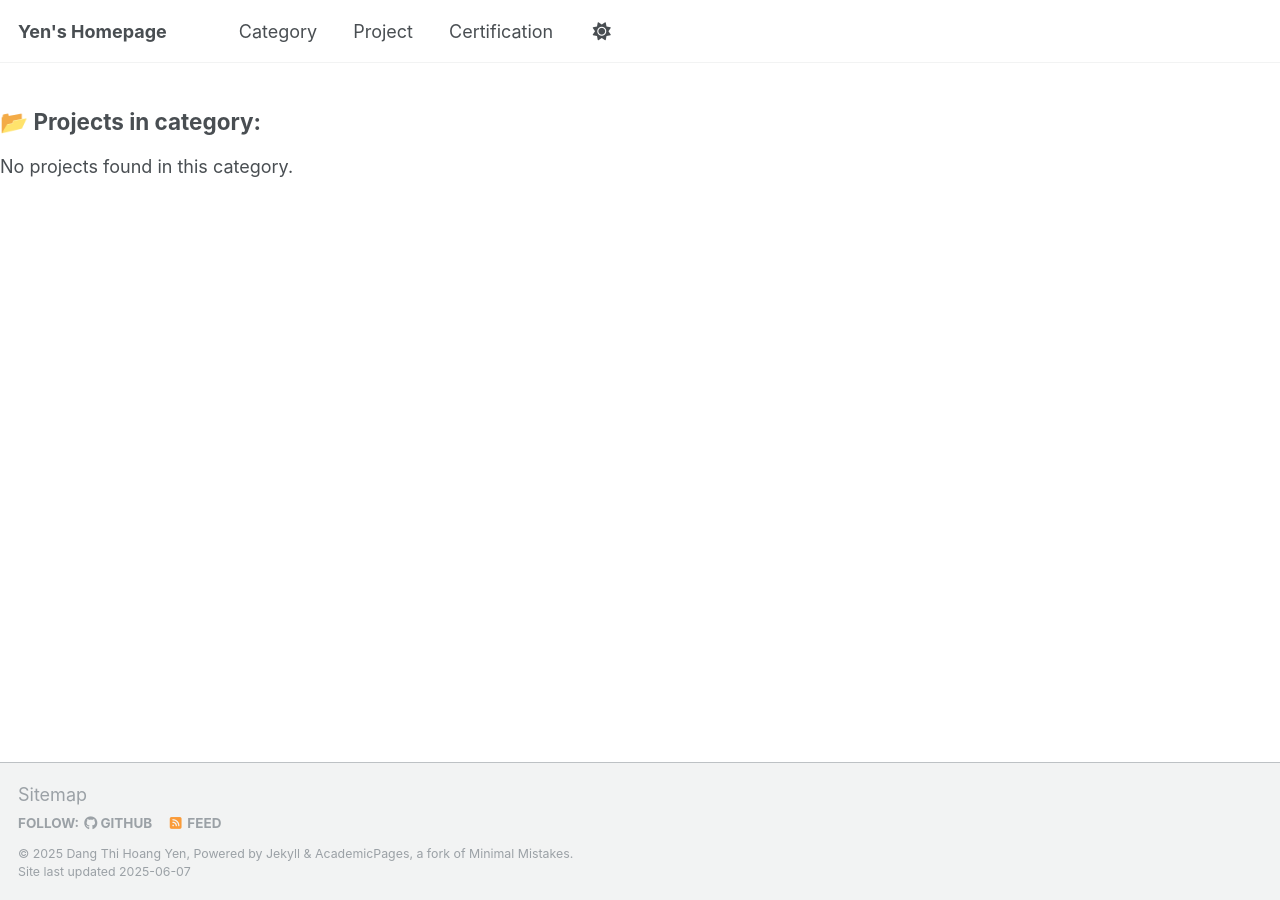
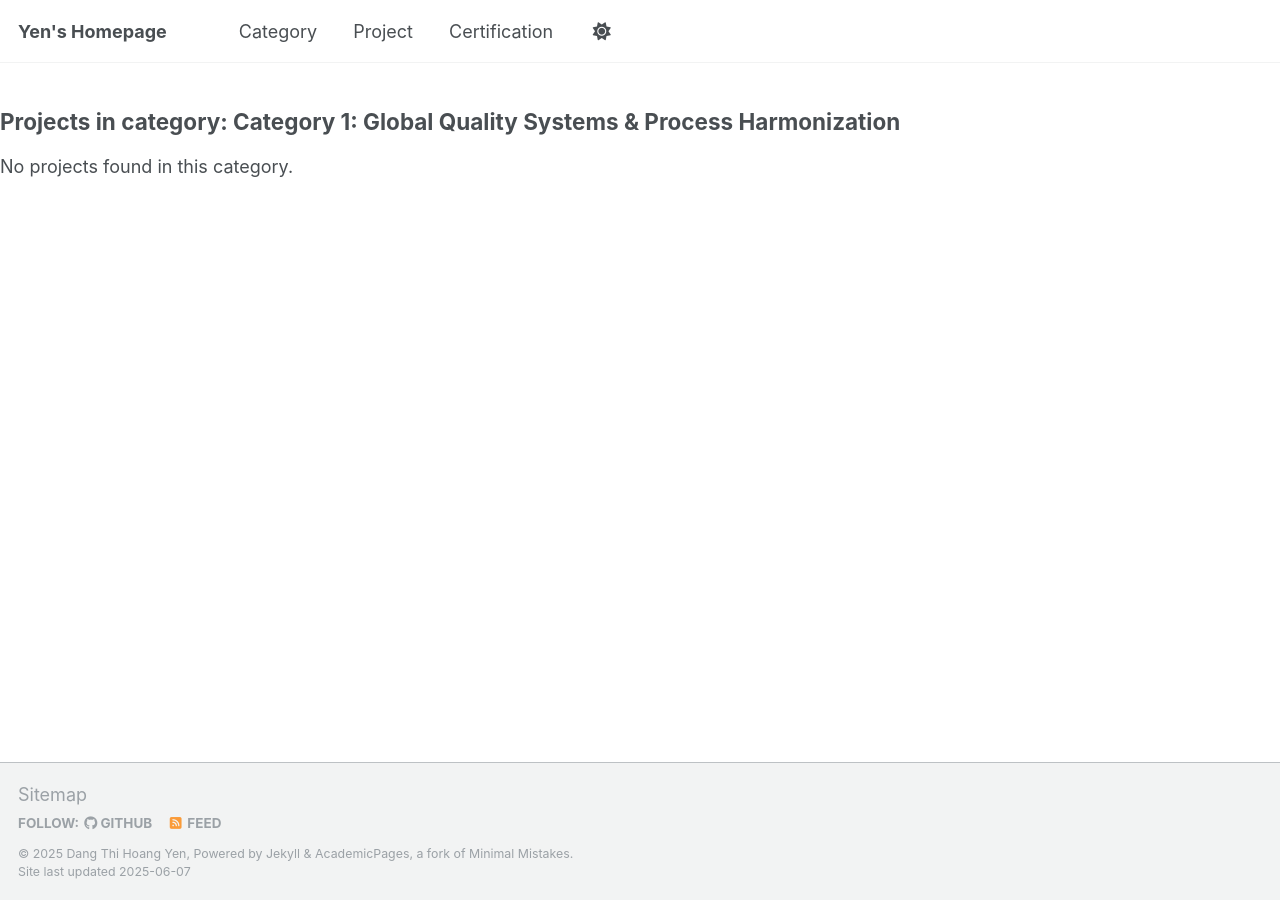
Before and after one commit to yen010390/yen010390.github.io, a Jekyll site: the page built from _category/c1.md, in a window 1280 px wide. Built offline with Jekyll 4.4.1, drawn with Linux system fonts in a browser that asks for light colours; some of the changed lines change nothing that is shown.

Commit message:
Update c1.md

```diff
--- a/_category/c1.md
+++ b/_category/c1.md
@@ -7,48 +7,47 @@
 category: "Category 1: Global Quality Systems & Process Harmonization"
 ---
 
-<h2>📂 Projects in category: {{Category 1: Global Quality Systems & Process Harmonization}}</h2>
+<h2>Projects in category: {{ page.category }}</h2>
 
 <style>
-  .project-box {
-    border-left: 6px solid #3498db;
-    border: 1px solid #ccc;
+  .project-item {
+    border-left: 5px solid #2a7ae2;
+    border: 1px solid #ddd;
+    background: #fefefe;
+    padding: 15px;
+    margin-bottom: 20px;
     border-radius: 6px;
-    background-color: #fafafa;
-    padding: 16px;
-    margin-bottom: 20px;
   }
   .project-title {
-    font-size: 1.25rem;
-    font-weight: bold;
-    margin-bottom: 6px;
+    font-weight: 700;
+    font-size: 1.3em;
+    margin-bottom: 8px;
   }
   .project-tags {
-    margin-top: 12px;
-    font-size: 0.9rem;
+    margin-top: 10px;
+    font-size: 0.9em;
     color: #555;
   }
   .project-tags span {
-    background-color: #e0e0e0;
-    border-radius: 4px;
+    background-color: #e3e3e3;
+    border-radius: 3px;
     padding: 2px 8px;
     margin-right: 6px;
     display: inline-block;
   }
 </style>
 
-{% assign projects = site.pages | where_exp:"p","p.path contains 'project/'" %}
+{% assign all_projects = site.pages | where_exp:"p", "p.path contains 'project/'" %}
+{% assign projects_in_category = all_projects | where:"category", page.category %}
 
-{% assign filtered_projects = projects | where:"category", page.category %}
-
-{% if filtered_projects.size > 0 %}
-  {% for project in filtered_projects %}
-    <div class="project-box">
+{% if projects_in_category.size > 0 %}
+  {% for project in projects_in_category %}
+    <div class="project-item">
       <div class="project-title">
         <a href="{{ project.url | relative_url }}">{{ project.title }}</a>
       </div>
       <div class="project-excerpt">
-        {{ project.excerpt | strip_html | truncatewords: 30 }}
+        {{ project.excerpt | strip_html | truncatewords: 40 }}
       </div>
       {% if project.tags %}
         <div class="project-tags">
```
